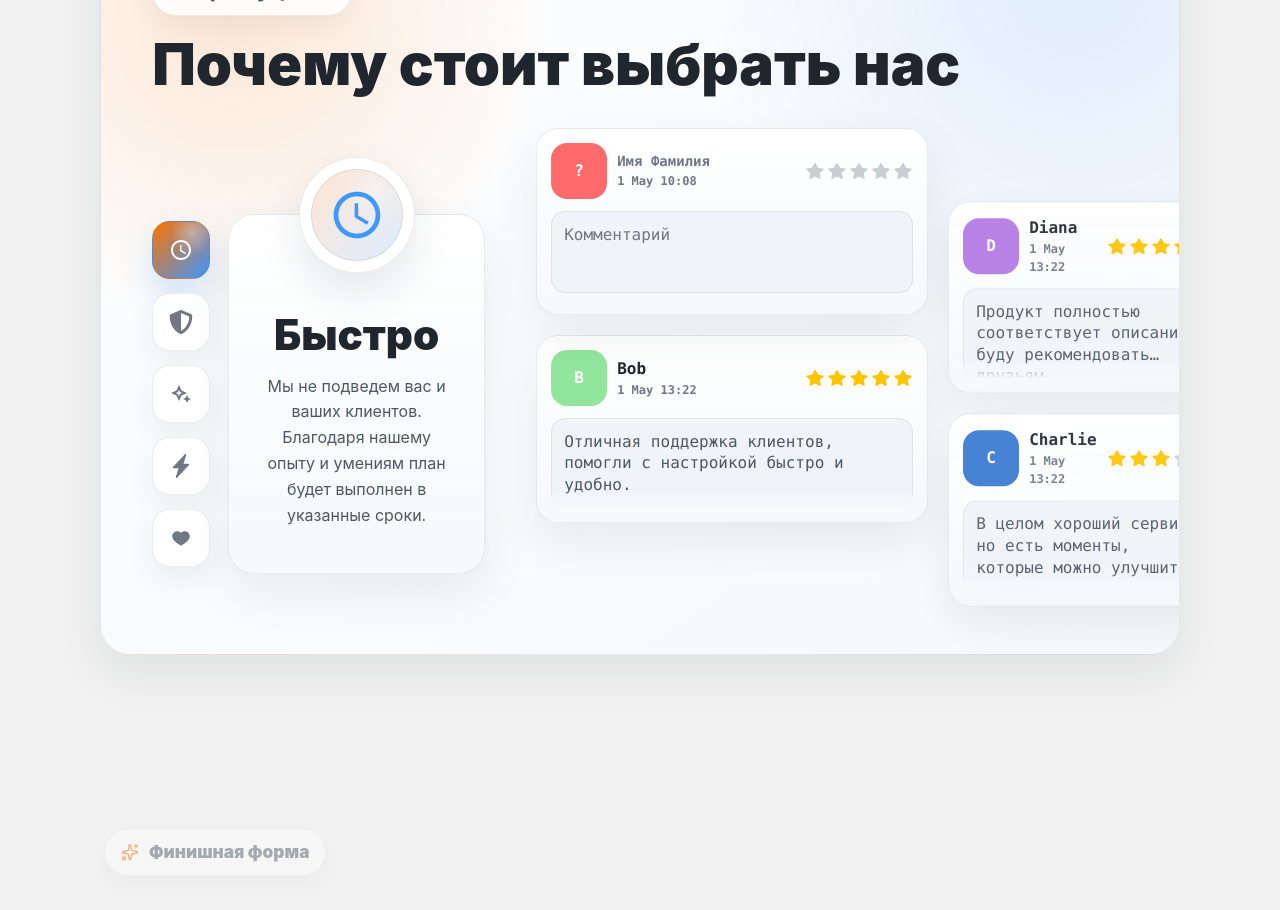
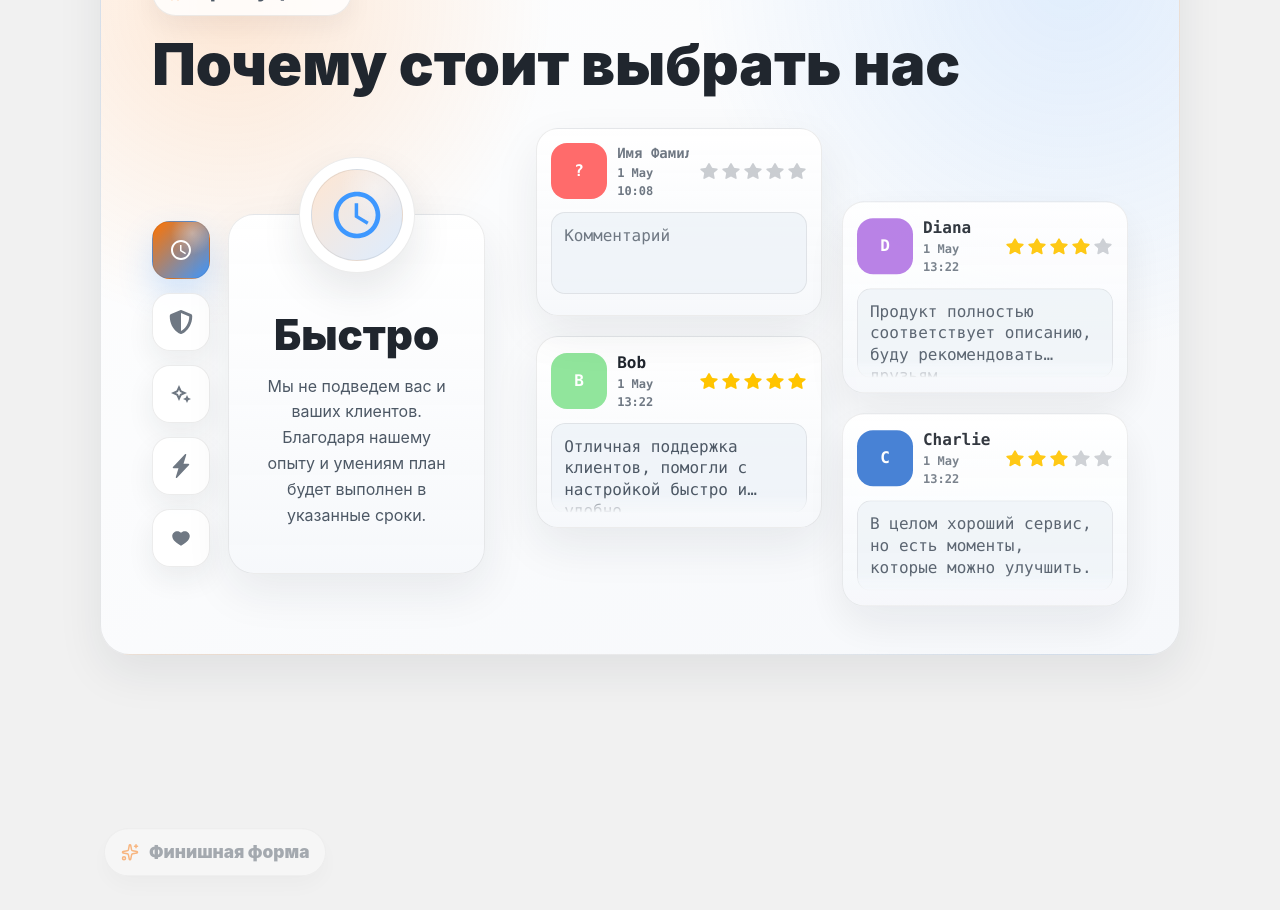
Before and after one commit to esforgary/gear-labs-landing-market, a React (Vite) app in the folder client/: page / in a window 1280 px wide. Shown: the part 3480-4390 px from the top of the page. Built offline with nearby package versions, Linux system fonts and the light colour scheme; no server answers.

Commit message:
Equalize review card widths

```diff
--- a/client/src/components/ab/rewiews/reviews.scss
+++ b/client/src/components/ab/rewiews/reviews.scss
@@ -2,12 +2,13 @@
   display: flex;
   font-family: "Roboto Mono", ui-monospace, SFMono-Regular, Menlo, Consolas, monospace;
   justify-content: center;
+  width: 100%;
 
   .reviews-grid {
     display: grid;
     gap: 20px;
-    grid-template-columns: 1fr 1fr;
-    max-width: 760px;
+    grid-template-columns: repeat(2, minmax(0, 1fr));
+    max-width: 960px;
     width: 100%;
 
     .column-left,
@@ -15,6 +16,8 @@
       display: flex;
       flex-direction: column;
       gap: 20px;
+      min-width: 0;
+      width: 100%;
     }
 
     .column-right {
@@ -31,6 +34,7 @@
   box-shadow: var(--shadow-soft);
   color: var(--text-primary);
   cursor: pointer;
+  min-width: 0;
   padding: 14px;
   position: relative;
   transition: border-color 0.3s ease, box-shadow 0.3s ease, transform 0.3s ease;
```
